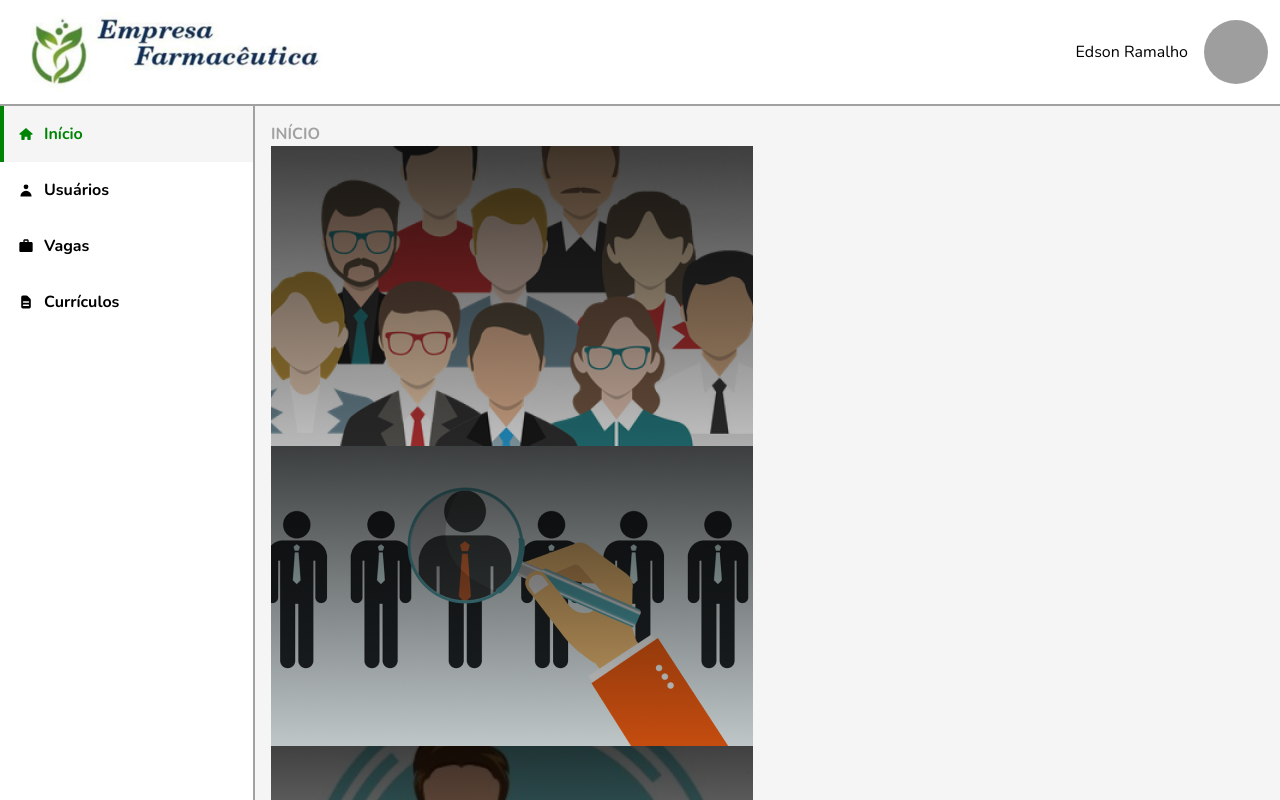
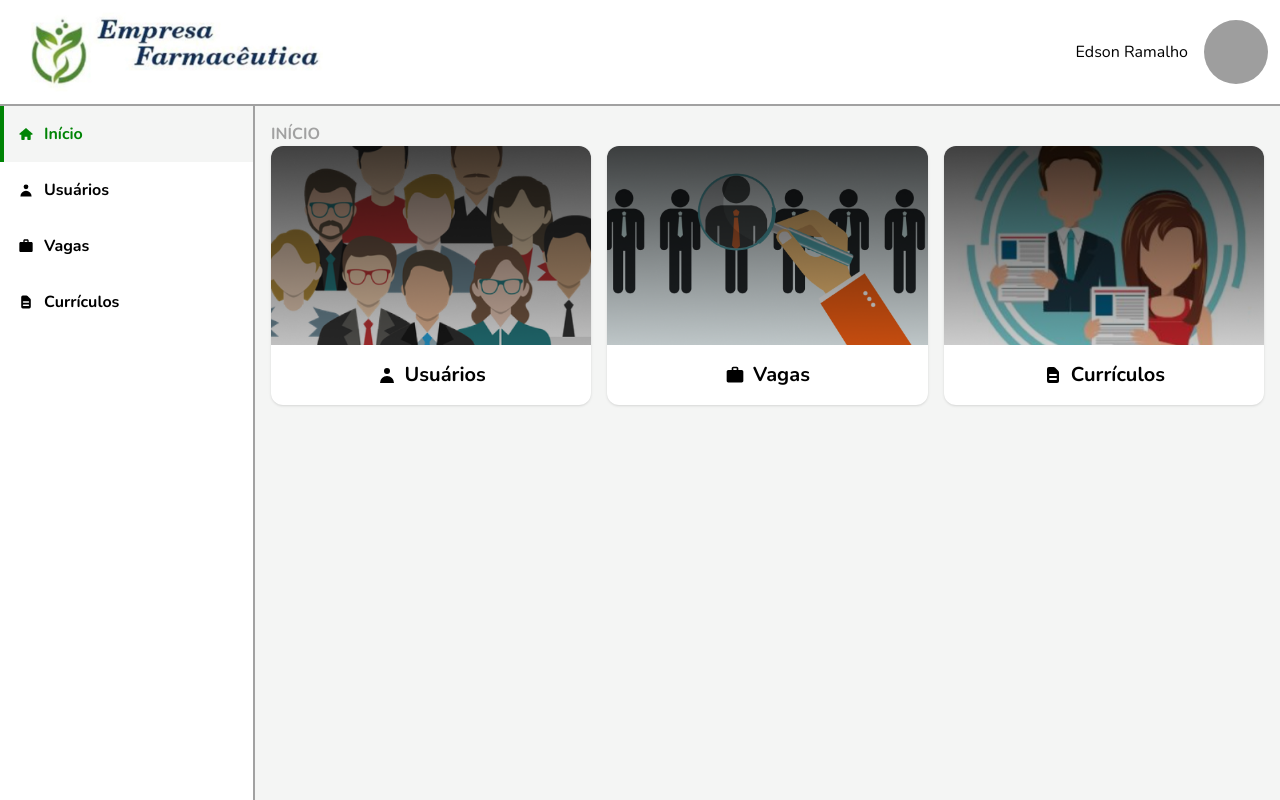
Before and after one commit to joaolfern/rhless-web, a React (Create React App) app: page /auth/home in a window 1280 px wide. Shown: the top 800 px of the page. Built offline with nearby package versions, Linux system fonts and the light colour scheme; grey boxes are pictures that could not be loaded.

Commit message:
Fix home layout

```diff
--- a/src/views/Home/Home.tsx
+++ b/src/views/Home/Home.tsx
@@ -3,20 +3,20 @@ import routes from 'router/routes'
 import PageButton from 'views/Home/PageButton'
 
 function Home () {
+  // TODO 🎈 grid auto-fit
   return (
     <section>
       <h1 className='font-bold text-light-text'>INÍCIO</h1>
-      <ul className='grid '>
+      <div className='grid grid-rows-3 gap-4 md:grid-cols-3'>
         {Object.entries(routes.auth)
           .filter(([routeName, routeConfig]) => routeConfig.inHome)
           .map(([routeName, routeConfig]) => (
-            <li key={routeConfig.path}>
               <PageButton
+                key={routeName}
                 routeConfig={routeConfig}
               />
-            </li>
           ))}
-      </ul>
+      </div>
     </section>
   )
 }
--- a/src/views/Home/PageButton.tsx
+++ b/src/views/Home/PageButton.tsx
@@ -9,13 +9,19 @@ interface IPageButton {
 function PageButton ({ routeConfig }: IPageButton) {
   return (
     <Link
-      className='flex '
+      className='flex flex-col shadow rounded-xl bg-background'
       to={`/auth${routeConfig.path}`}
     >
       <img
-        className='block'
+        className='block rounded-tl-xl rounded-tr-xl'
         src={routeConfig.pageButtonImage}
       />
+      <div className='flex items-center justify-center gap-2 p-4 text-xl font-bold cursor-pointer'>
+        <span className='flex justify-center w-5'>
+          {routeConfig.icon}
+        </span>
+        {routeConfig.label}
+      </div>
     </Link>
   )
 }
```
